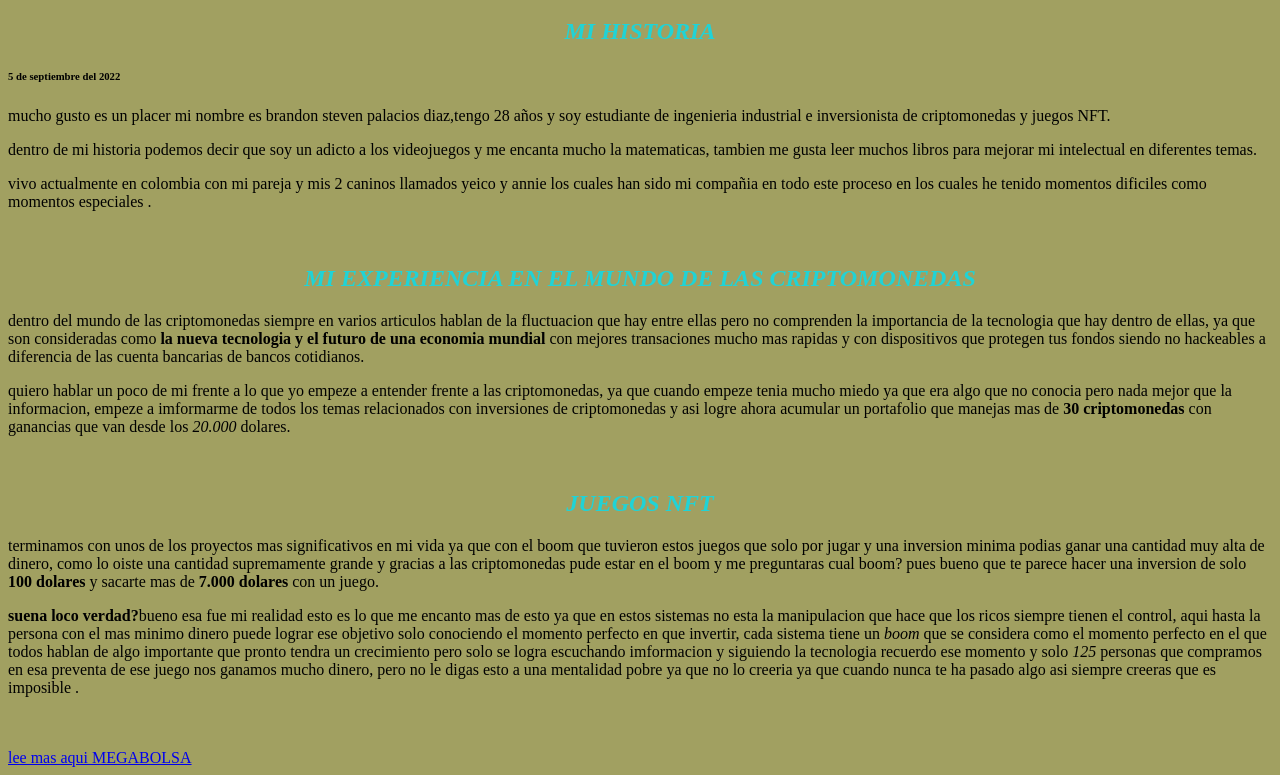
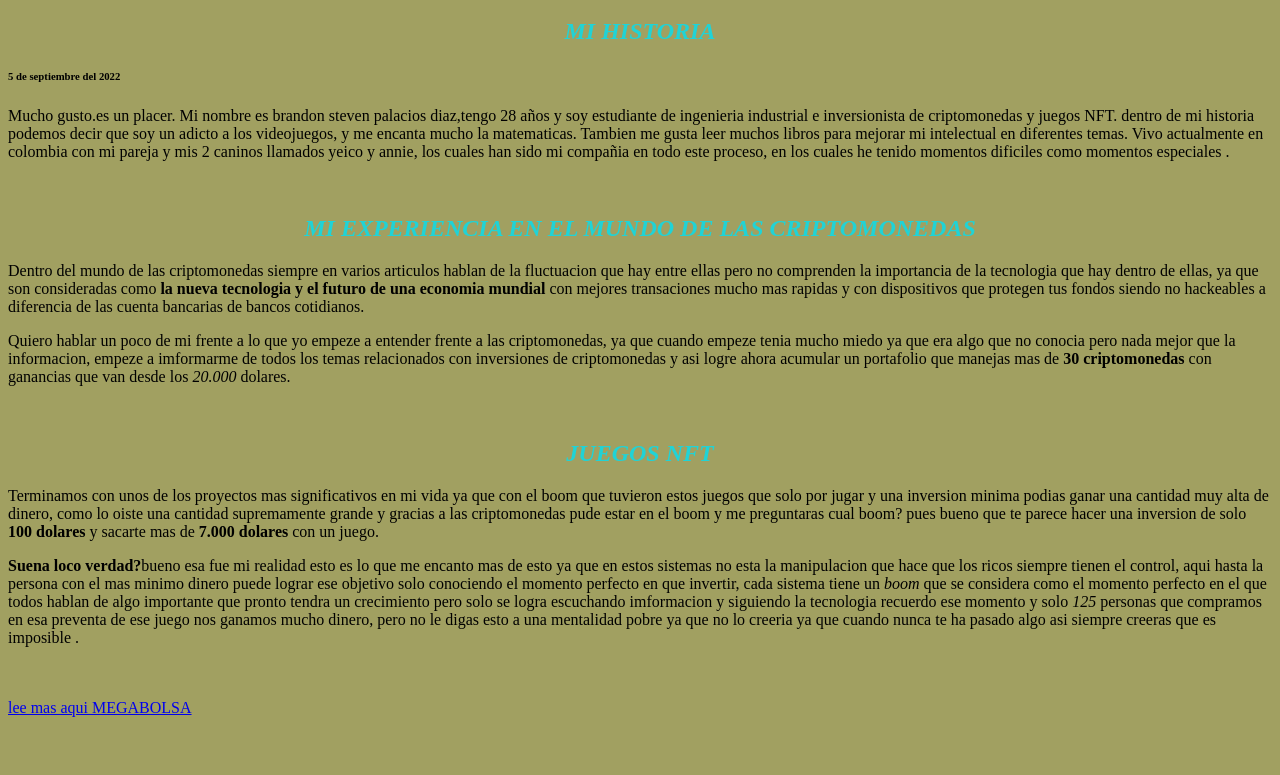
Before and after one commit to bradrkl1994/bradrkl1994.github.io, a plain HTML site: page index.html in a window 1280 px wide. Shown: the part 575-1350 px from the top of the page. After the commit the page ends 1300 px from the top, so only its background shows below. Drawn offline with Linux system fonts and the light colour scheme.

Commit message:
update.index.html

```diff
--- a/index.html
+++ b/index.html
@@ -46,26 +46,24 @@
         <h2 id="#bradrkl1">MI HISTORIA</h2>
         <h6>5 de septiembre del 2022 </h6>
 
-        <p>mucho gusto es un placer mi nombre es brandon steven palacios diaz,tengo 28 años y  soy estudiante de ingenieria industrial e inversionista de criptomonedas y juegos NFT. </p>
-
-        <p>dentro de mi historia podemos decir que soy un adicto a los videojuegos y me encanta mucho la matematicas, tambien me gusta leer muchos libros para mejorar mi intelectual en diferentes temas. </p>
-
-        <p>vivo actualmente en colombia con mi pareja y mis 2 caninos llamados yeico y annie los cuales han sido mi compañia en todo este proceso en los cuales he tenido momentos dificiles como momentos especiales .</p>
+        <p>Mucho gusto.es un placer. Mi nombre es brandon steven palacios diaz,tengo 28 años y  soy estudiante de ingenieria industrial e inversionista de criptomonedas y juegos NFT.
+        dentro de mi historia podemos decir que soy un adicto a los videojuegos, y me encanta mucho la matematicas. Tambien me gusta leer muchos libros para mejorar mi intelectual en diferentes temas.
+        Vivo actualmente en colombia con mi pareja y mis 2 caninos llamados yeico y annie, los cuales han sido mi compañia en todo este proceso, en los cuales he tenido momentos dificiles como momentos especiales .</p>
         <br>
 
         <h2 id="nury">MI EXPERIENCIA EN EL MUNDO DE LAS CRIPTOMONEDAS</h2>
 
 
-        <p>dentro del mundo de las criptomonedas siempre en varios articulos hablan de la fluctuacion que hay entre ellas pero no comprenden la importancia de la tecnologia que hay dentro de ellas, ya que son consideradas como <strong>la nueva tecnologia y el futuro de una economia mundial</strong> con mejores transaciones mucho mas rapidas y con dispositivos que protegen tus fondos siendo no hackeables a diferencia de las cuenta bancarias de bancos cotidianos.</P>
+        <p>Dentro del mundo de las criptomonedas siempre en varios articulos hablan de la fluctuacion que hay entre ellas pero no comprenden la importancia de la tecnologia que hay dentro de ellas, ya que son consideradas como <strong>la nueva tecnologia y el futuro de una economia mundial</strong> con mejores transaciones mucho mas rapidas y con dispositivos que protegen tus fondos siendo no hackeables a diferencia de las cuenta bancarias de bancos cotidianos.</P>
 
-        <p>quiero hablar un poco de mi frente a lo que yo empeze a entender frente a las criptomonedas, ya que cuando empeze tenia mucho miedo ya que era algo que no conocia pero nada mejor que la informacion, empeze a imformarme de todos los temas relacionados con inversiones de criptomonedas y asi logre ahora acumular un portafolio que manejas mas de <strong>30 criptomonedas</strong> con ganancias que van desde los<em> 20.000</em> dolares.</p>
+        <p>Quiero hablar un poco de mi frente a lo que yo empeze a entender frente a las criptomonedas, ya que cuando empeze tenia mucho miedo ya que era algo que no conocia pero nada mejor que la informacion, empeze a imformarme de todos los temas relacionados con inversiones de criptomonedas y asi logre ahora acumular un portafolio que manejas mas de <strong>30 criptomonedas</strong> con ganancias que van desde los<em> 20.000</em> dolares.</p>
         <br>
 
         <h2 id="celimo">JUEGOS NFT</h2>
 
-        <p>terminamos con unos de los proyectos mas significativos en mi vida  ya que con el boom que tuvieron estos juegos que solo por jugar y una inversion minima podias ganar una cantidad muy alta de dinero, como lo oiste una cantidad supremamente grande y gracias a las criptomonedas pude estar en el boom y me preguntaras cual boom? pues bueno que te parece hacer una inversion de solo <strong>100 dolares</strong> y sacarte mas de <strong>7.000 dolares</strong> con un juego.</p>
+        <p>Terminamos con unos de los proyectos mas significativos en mi vida  ya que con el boom que tuvieron estos juegos que solo por jugar y una inversion minima podias ganar una cantidad muy alta de dinero, como lo oiste una cantidad supremamente grande y gracias a las criptomonedas pude estar en el boom y me preguntaras cual boom? pues bueno que te parece hacer una inversion de solo <strong>100 dolares</strong> y sacarte mas de <strong>7.000 dolares</strong> con un juego.</p>
 
-        <p><strong>suena loco verdad?</strong>bueno esa fue mi realidad esto es lo que me encanto mas de esto ya que en estos sistemas no esta la manipulacion que hace que los ricos siempre tienen el control, aqui hasta la persona con el mas minimo dinero puede lograr ese objetivo solo conociendo el momento perfecto en que invertir, cada sistema tiene un <em>boom</em> que se considera como el momento perfecto en el que todos hablan de algo importante que pronto tendra un crecimiento pero solo se logra escuchando imformacion y siguiendo la tecnologia recuerdo ese momento y solo <em>125</em> personas que compramos en esa preventa de ese juego nos ganamos mucho dinero, pero no le digas esto a una mentalidad pobre ya que no lo creeria ya que cuando nunca te ha pasado algo asi siempre creeras que es imposible .</p>
+        <p><strong>Suena loco verdad?</strong>bueno esa fue mi realidad esto es lo que me encanto mas de esto ya que en estos sistemas no esta la manipulacion que hace que los ricos siempre tienen el control, aqui hasta la persona con el mas minimo dinero puede lograr ese objetivo solo conociendo el momento perfecto en que invertir, cada sistema tiene un <em>boom</em> que se considera como el momento perfecto en el que todos hablan de algo importante que pronto tendra un crecimiento pero solo se logra escuchando imformacion y siguiendo la tecnologia recuerdo ese momento y solo <em>125</em> personas que compramos en esa preventa de ese juego nos ganamos mucho dinero, pero no le digas esto a una mentalidad pobre ya que no lo creeria ya que cuando nunca te ha pasado algo asi siempre creeras que es imposible .</p>
         <br>
         <br>
         <a target="_blank" href="https://www.megabolsa.com/2021/07/09/la-importancia-de-las-criptomonedas/">lee mas aqui MEGABOLSA</a>
```
